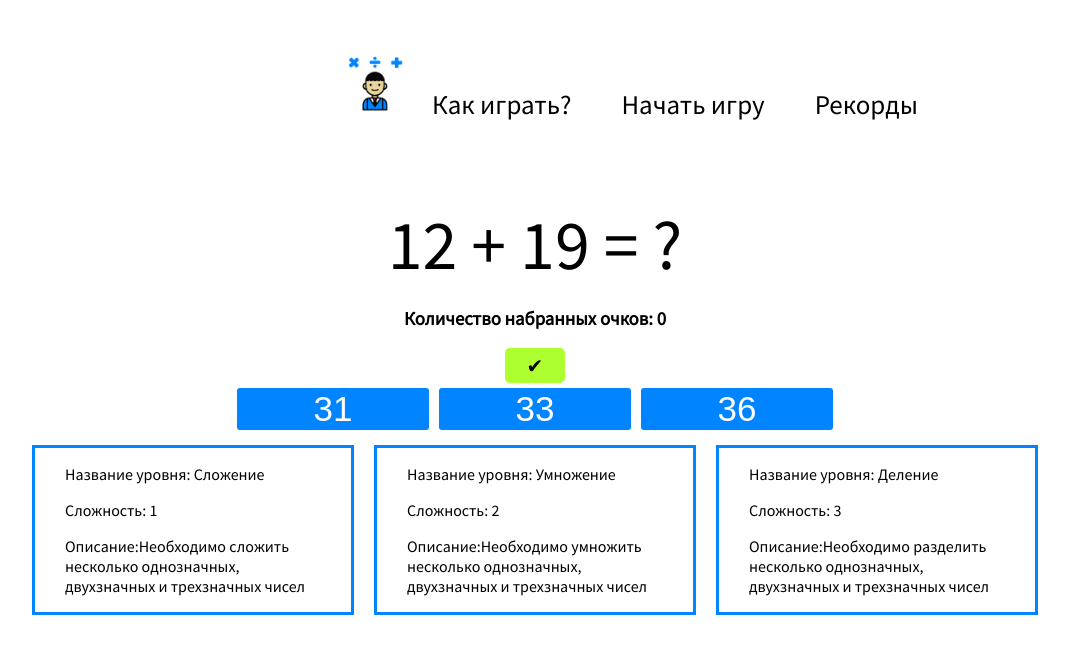
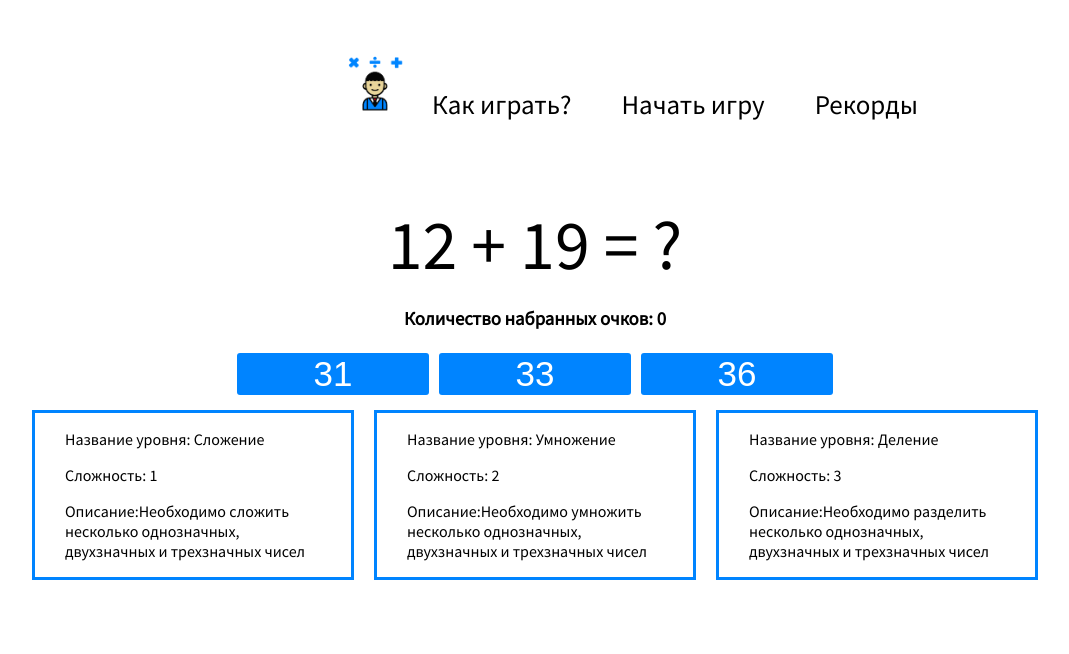
Before and after one commit to karjicoh987/mathgameonreact, a React (Create React App) app: page / in a window 1280 px wide. Both pictures are taken after a click on the button "Начать". Shown: the top 654 px of the page, without its empty margins (105-1174 px from the left). Built offline with nearby package versions, Linux system fonts and the light colour scheme.

Commit message:
delete state value

```diff
--- a/src/components/NavPanel/Header.js
+++ b/src/components/NavPanel/Header.js
@@ -12,7 +12,7 @@ class Header extends Component{
         return(
             <div className = "Text-body">
                 <div className = "text-content">
-                    <img src = {Logo} height = "64" width = "64"/>
+                    <img alt = "Здесь логотип" src = {Logo} height = "64" width = "64"/>
                     {TextList}
 
                 </div>
--- a/src/components/exp/ExpCard.js
+++ b/src/components/exp/ExpCard.js
@@ -15,7 +15,6 @@ class ExpCard extends Component{
         */
         this.state = {
             exp:this.GenExp(),
-            value:"",
             userPoint:0
         }
         //Привязка копки к объекту
@@ -30,11 +29,10 @@ class ExpCard extends Component{
 
     GameChanger(num){
         let response = this.CalculateExp()
-        if (num == response){
+        if (num === response){
             this.setState(prevState =>{
                return {
                     exp:this.GenExp(),
-                    value:"",
                     userPoint:prevState.userPoint + 1
                     }
                 }
@@ -67,9 +65,6 @@ class ExpCard extends Component{
                 <div className = "Exp-card">
                     <Exp GenExp = {this.state.exp}/>
                     <Point point = {this.state.userPoint}/>
-                    <button
-                        className = "ButtonGenExp"
-                        onClick = {this.GameChanger}>✔</button>
                 </div>
                 <div className = "flex-box">
                     {VariableCards}
```
